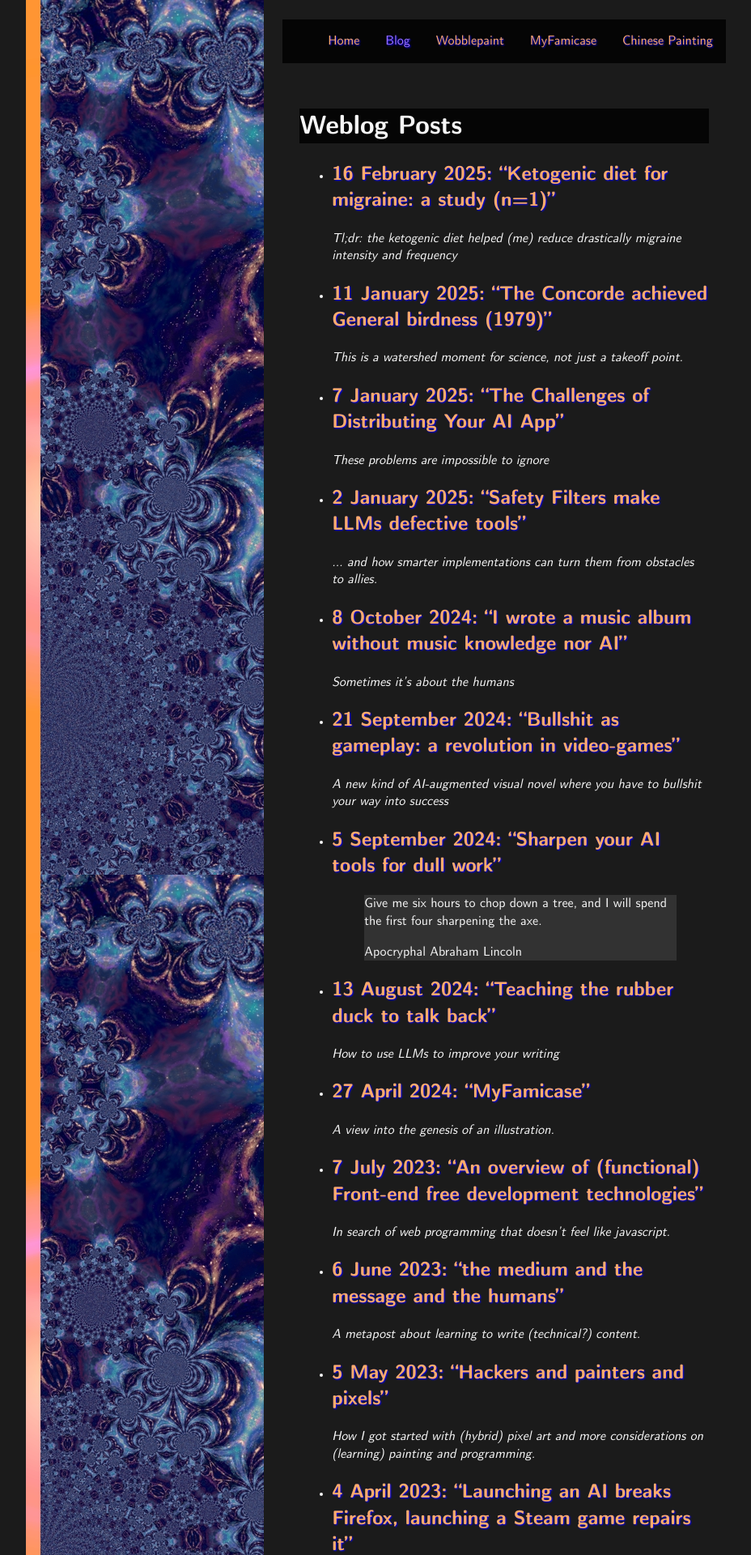
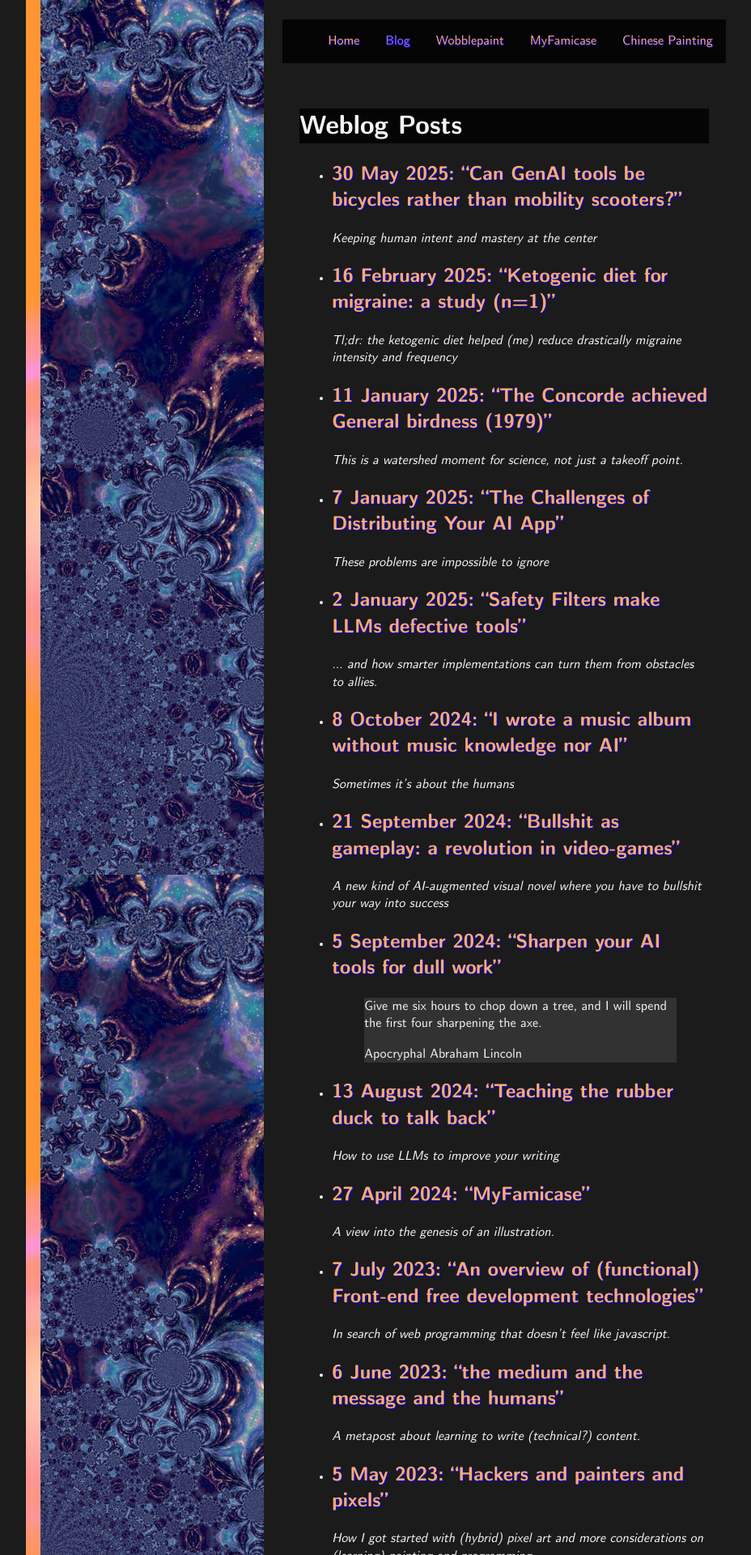
Before and after one commit to Le09/le09.github.io, a Jekyll site: the page built from blog.html, in a window 1280 px wide. Shown: the top 1920 px of the page at 81% size, without its empty margins (17-945 px from the left). Built offline with Jekyll 4.4.1, drawn with Linux system fonts in a browser that asks for light colours; some of the changed lines change nothing that is shown.

Commit message:
blogpost: genAI bicycles

```diff
--- /dev/null
+++ b/_posts/2025-05-30-GENTOOL.md
@@ -0,0 +1,141 @@
+---
+title: "Can GenAI tools be bicycles rather than mobility scooters?"
+image: /assets/img/aibad/bbike.gif
+---
+
+_Keeping human intent and mastery at the center_
+
+<img src="/assets/img/aibad/bbike.gif" alt="A wobbly bicycle." class="dblock"/>
+
+Generative AI use is going to increase, whether we like it or not.
+My 2 main activities are programming and art, which have been the most affected by this revolution.
+
+## (the past) The computer: a bicycle for the mind
+
+The metaphor of the computer as a bicycle for the mind is attributed to Steve Jobs.
+
+If you want to draw, the computer gives you a canvas.
+It does not draw anything for you, but offers many conveniences:
+- quick editing; move elements easily, rather than re-draw everything
+- easy checks on outline (thumbnail or value checks in black and white)
+- layers; keep elements separated depending on what they are
+- ...many more
+
+If you want to write, the computer gives you a text processor.
+It does not write anything for you, but offers many conveniences:
+- quick editing; move text easily, rather than re-write everything
+- Dynamic outline
+- Bookmarks, search
+- Spelling, syntax checking
+- ...many more
+
+These are tools that help you realize your ideas, and increase the quality of your work.
+They expand your mind in ways that are not possible without the computer, as they greatly reduce the cost of iteration.
+This accelerates learning and makes great work reachable to a much larger pool of creative people.
+
+A bicycle leverages the power of your legs. You steer it and decide where to go.
+Yet, it is important to note that running and biking are separate activities, and it follows that their resulting outputs are not exactly the same.
+In art, the brushwork of digital art is generally ugly compared to traditional art.
+One may feel this is an unfair comparison, as the human brain naturally finds natural phenomena aesthetically pleasing, and the diffusion of paint on canvas activates these pathways.
+
+These problems tend to be more obvious at the introduction of a new tool, whether it is digital art, 3D, or even going back to new pigments or paint tubes. This also explains why there might be a pushback against it, even devoid of any ideological bias.
+
+## (the present) GenAI as a GPS-guided mobility scooter
+
+A mobility scooter is not a tool that accentuates the power of your legs; it is something that lets you not use them at all.
+Instead of building strength, it causes atrophy.
+It can help when knowingly used as a temporary crutch, but only worsens problems in the long run.
+
+### The basic use of GenAI implies an inversion of control
+
+Tools are generally powerful because they give you full control, including the ability to do 'bad' things.
+In music, a common trick is to restrict the notes to the pentatonic scale.
+This way, you can play anything and the results will sound pleasant, a far cry from what happens by hitting random keys on a regular piano.
+In painting, reducing the color palette (with the extreme being to only have black and white) is the easiest way to avoid ugly results. Of course, these tricks reduce what can be expressed.
+If you don't master the craft, the easiest is to engage with the minimum number of dimensions.
+
+A description (a prompt) extremely underspecifies what an image may look like.
+In AI terms, going from prompt to image is given by a certain trajectory through the latent space.
+In principle, the vast majority of these paths lead to something ugly.
+GenAI is marketed as a tool for regular users and not masters.
+As a result, there's an incentive to prune the trajectories to only keep the ones that are considered beautiful.
+
+On a foundational level, modifying features such as the value space or how color transitions are handled (which is generally the most reliable tell of AI images) is not built into these systems -- such controls are tacked on afterwards.
+
+In short, it is easy to generate an aesthetically pleasing image.
+It is excruciatingly hard to generate an image corresponding to a very specific idea.
+For a normal user, this problem already exists: communicating with an artist is difficult, especially because the idea in the head of the person who asks might not make sense.
+But for an artist, this is not even a tool.
+
+Not all GenAI tools are equal; code is the outlier, as it is inherently an editable format with no translation layer.
+The equivalent of what systems produce for music and images would be if they directly output assembly at best, or just binary. There are issues with this, as music would require a whole pipeline.
+
+
+### cycology: the Illusion of explanatory depth in bicycles
+
+<img src="/assets/img/aibad/cycology.webp" alt="People's attempts at drawing a bicycle from memory." class="dblock" loading="lazy"/>
+
+The illusion of explanatory depth is a cognitive bias where people believe they understand a topic better than they actually do.
+The effect was observed in what is called explanatory knowledge, i.e. "knowledge that involves complex causal patterns".
+The illusion is similar to the Dunning-Kruger effect, but the latter focuses on ability.
+
+It was made popular in a 2006 study, <a href="https://pubmed.ncbi.nlm.nih.gov/17489293/">The science of cycology: failures to understand how everyday objects work</a>.
+It showed that people tend to overestimate their ability to explain how everyday objects work; the diagrams are quite striking.
+
+As an artist, such illusions are often encountered head first.
+Trying to draw the object from memory would quickly make the knowledge gap obvious; yet you need to actually rack your brain first before jumping to photo references.
+
+If you don't try to go beyond surface level, there is no way to escape it.
+GenAI tools make it easy to avoid building in-depth expertise, compounding the effect.
+
+<div class="image-gallery-uniform half">
+  <img src="/assets/img/aibad/ChatGPT_bicycle.webp" alt="ChatGPT-generated bicycle." loading="lazy"/>
+  <img src="/assets/img/aibad/ChatGPT_mind.webp" alt="ChatGPT-generated 'bicycle for the mind'." loading="lazy"/>
+  <img src="/assets/img/aibad/ChatGPT_mobility.webp" alt="ChatGPT-generated mobility scooter." loading="lazy"/>
+</div>
+
+## (the future) A positive direction: an open question
+
+Beyond the creative concerns, GenAI has broader consequences, and everything ties into the original question.
+
+### Free spam for everyone, everywhere
+
+The cost of spam is reduced to zero whereas the cost of spam detection is incredible. This is true for music, images, text.
+It results in paranoia and witch hunts.
+
+<img src="/assets/img/aibad/x_witchhunt.webp" alt="Artist falsely accused of using AI, bullied off platform." class="w80 dblock" loading="lazy"/>
+
+It also results in massive spam in digital places; these are results on Amazon on a simple technical query. All top results are AI generated 'books'.
+
+<img src="/assets/img/aibad/amazon_search_results.webp" class="w50 hoverscale" alt="Amazon search results flooded with AI-generated books." loading="lazy"/>
+<img src="/assets/img/aibad/amazon_ai_author.webp" class="w40 hoverscale" alt="AI-generated author publishing one technical book per week." loading="lazy"/>
+
+These authors are able to generate about one highly technical book per week.
+Honestly, these are rookie numbers, why not add <a href="https://news.ycombinator.com/item?id=47640722">12000 blog posts in a single commit</a>?
+
+It is unclear how this battle will unfold, but the most likely outcome is more pollution, but also more invasive scrutiny.
+
+### Learning
+
+LLMs can be used not as shortcuts but as teachers, providing feedback and analysis of surprising quality.
+Research suggests that most people who use them use them the wrong way.
+To paraphrase, excessive reliance on Generative AI can lead to cognitive atrophy, characterized by reduced memory, concentration, and analytical skills.
+(<a href="https://arxiv.org/abs/2601.20245">How AI Impacts Skill Formation</a>)
+
+While there are many studies suggesting similar conclusions, to the best of my knowledge none show positive effects. This suggests positive effects may be very localized to specific individuals, and/or offset by the negatives.
+
+New systems tailored to learning may be able to address this, and there is already some work in this direction, most notably by Andrej Karpathy; the financial incentives are well aligned for this use case.
+
+### Future work
+
+At their heart, generative AI tools are probabilistic models.
+It is very hard to improve on some of their limitations, as even access to a tool giving the right answer to a problem might be ignored.
+For programming, this means giving access to theorem provers such as Lean or Coq to the LLM to circumvent the issue.
+
+However, the tremendous rate of progress means there are new tools and new opportunities.
+So even very niche tools targeting experts might become financially viable.
+This includes needing less data to train specific tasks, and there are already companies working on this, although it is still "enterprise".
+
+_PS: I have been sitting on this one for about a year. The problem is more important than ever, and still as difficult as it was._
+
+_PPS: A number of unfinished drafts of accompanying posts will be published soon._
--- a/_sass/_styling.scss
+++ b/_sass/_styling.scss
@@ -259,6 +259,16 @@ blockquote {
     margin: 2px;
 }
 
+.hoverscale {
+  cursor: zoom-in;
+  transition: transform 0.2s ease;
+  &:hover {
+    transform: scale(2.5);
+    z-index: 10;
+    position: relative;
+  }
+}
+
 .dblock {
     display: block;
 }
```
